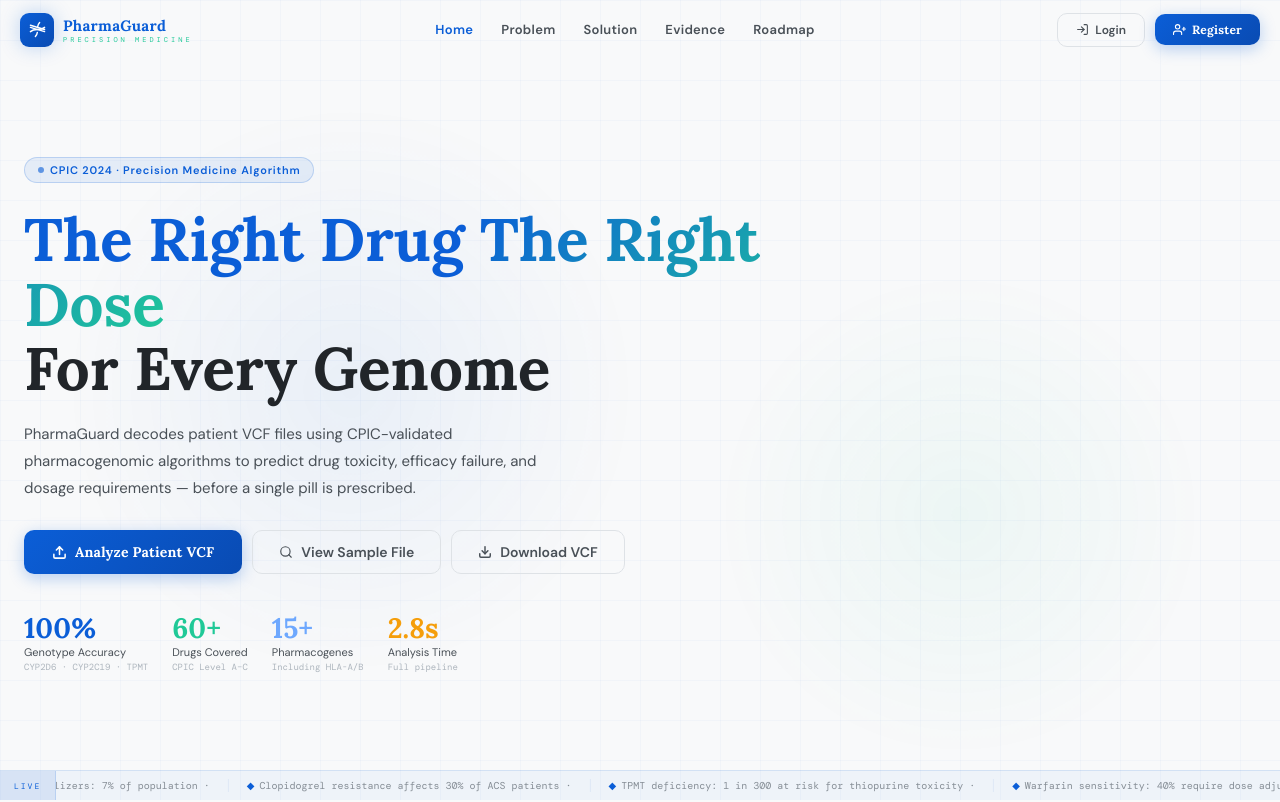
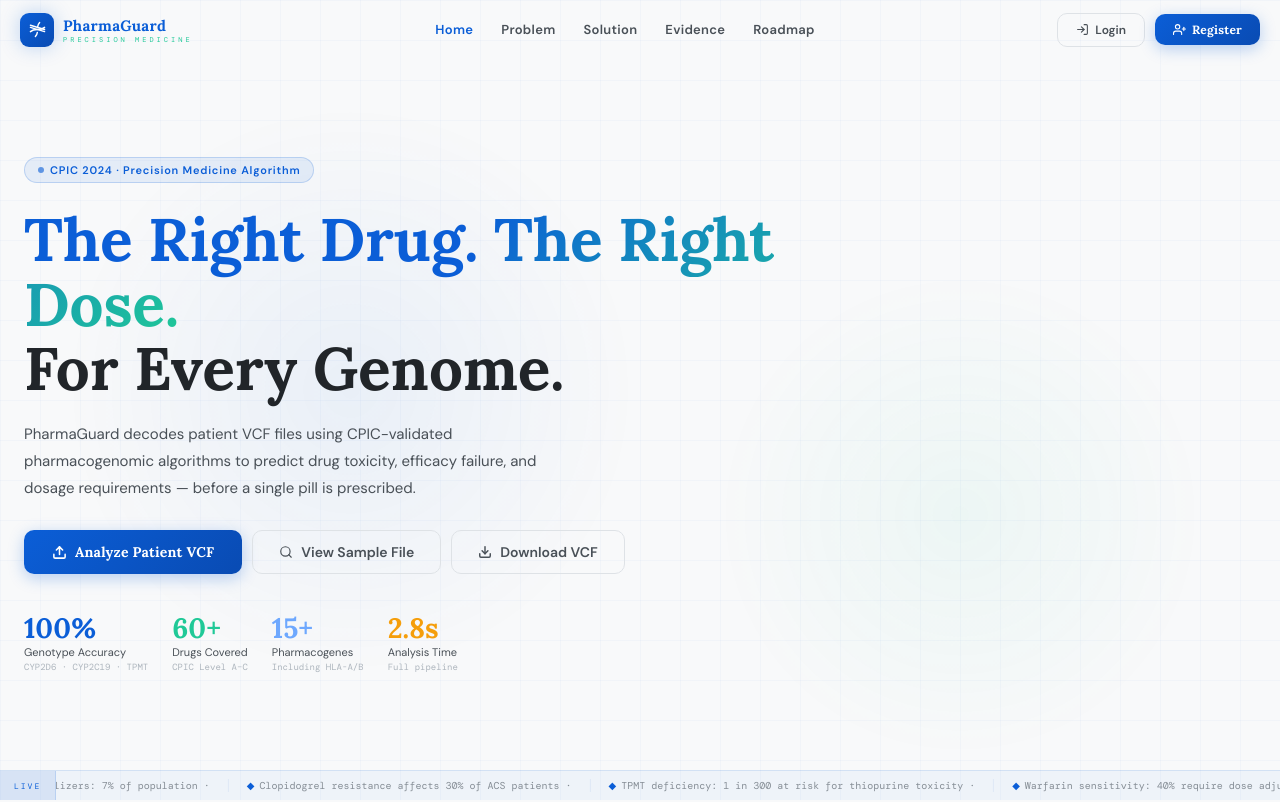
Before and after one commit to Gouravjaat07/PharmaGuard, a React app: page / in a window 1280 px wide. Shown: the top 802 px of the page. Built offline with nearby package versions, Linux system fonts and the light colour scheme; the HTML template or start-up script is replaced by a standard one.

Commit message:
Add Some Line

```diff
--- a/src/FamilyDetails.jsx
+++ b/src/FamilyDetails.jsx
@@ -1127,7 +1127,7 @@
 // ─── FAMILY PAGE ──────────────────────────────────────────────────────────────
 function FamilyPage({ navigate }) {
   const [members, setMembers] = useState([
-    { id:"demo1", name:"Dr. Roberts", relation:"Self", age:42, gender:"Female", bloodGroup:"O+", medicalConditions:"Hypertension", allergies:"Penicillin", currentMedications:"Lisinopril 10mg", vcfState:null, analysisResults:null },
+    { id:"demo1", name:"Aditya Sharma", relation:"Self", age:22, gender:"Male", bloodGroup:"O+", medicalConditions:"Hypertension", allergies:"Penicillin", currentMedications:"Lisinopril 10mg", vcfState:null, analysisResults:null },
   ]);
   const [showAddModal, setShowAddModal] = useState(false);
   const [editMember, setEditMember] = useState(null);
--- a/src/Home.jsx
+++ b/src/Home.jsx
@@ -940,11 +940,11 @@
                 </div>
 
                 <h1 className="lora" style={{ fontSize: "clamp(30px,5vw,60px)", fontWeight: 800, lineHeight: 1.08, marginBottom: 20, color: "#0B5ED7" }}>
-                  The Right Drug{" "}
+                  The Right Drug.{" "}
                   <span style={{ background: "linear-gradient(135deg, #0B5ED7, #20C997)", WebkitBackgroundClip: "text", WebkitTextFillColor: "transparent" }}>
-                    The Right Dose
+                    The Right Dose.
                   </span>
-                  <br /><span style={{ color: "#212529" }}>For Every Genome</span>
+                  <br /><span style={{ color: "#212529" }}>For Every Genome.</span>
                 </h1>
 
                 <p style={{ fontSize: "clamp(13px,2vw,15px)", lineHeight: 1.8, color: "#495057", marginBottom: 28, maxWidth: 520 }}>
```
